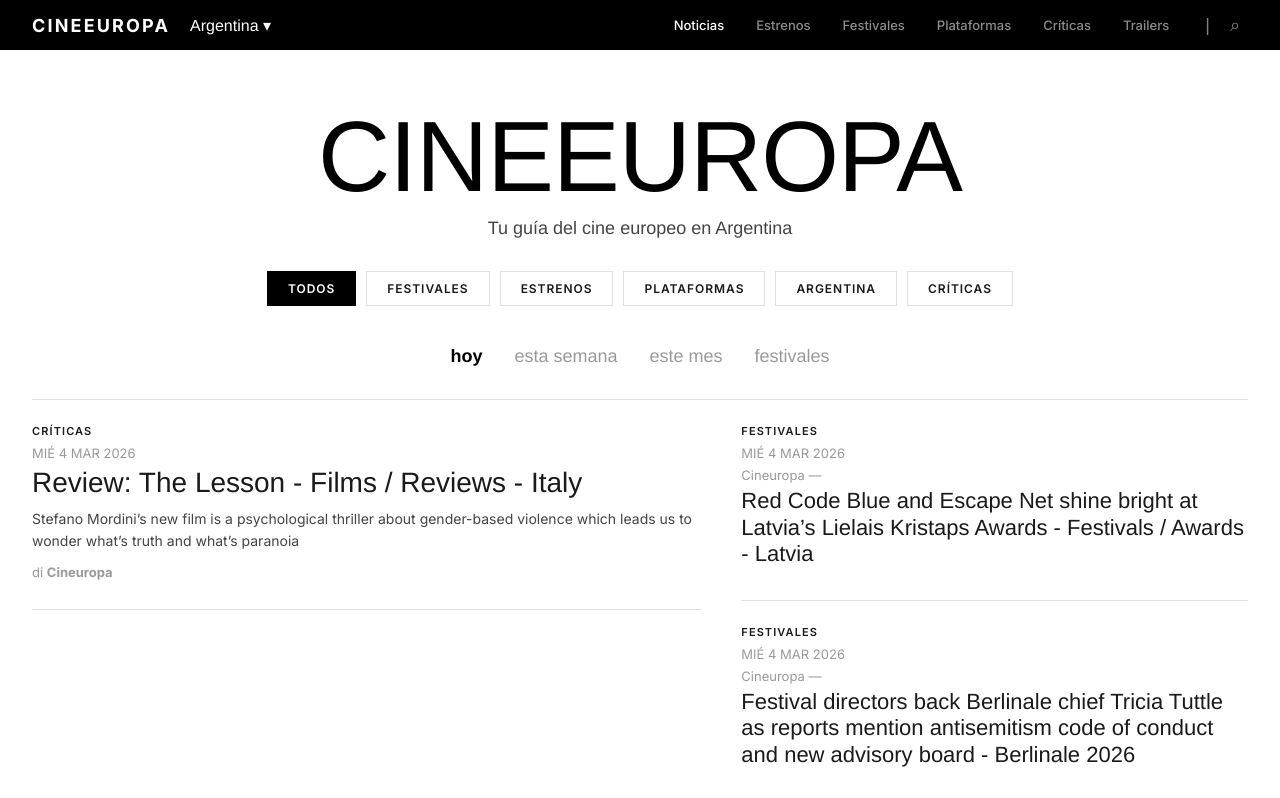
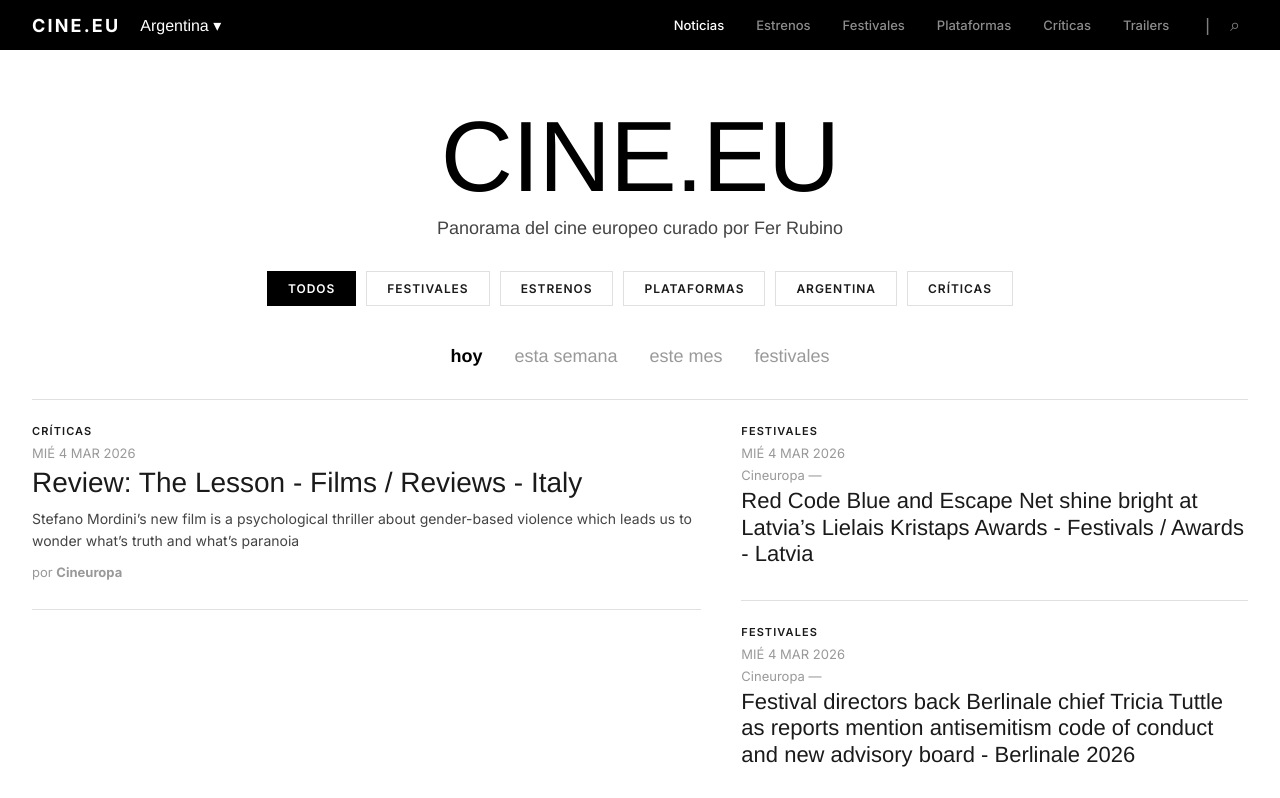
Before and after one commit to eltanorubino-bot/cineeuropa, a plain HTML site: page index.html in a window 1280 px wide. Shown: the top 798 px of the page. Drawn offline with Linux system fonts and the light colour scheme.

Commit message:
Add files via upload

```diff
--- a/index.html
+++ b/index.html
@@ -3,8 +3,8 @@
 <head>
 <meta charset="UTF-8">
 <meta name="viewport" content="width=device-width, initial-scale=1.0, maximum-scale=1.0, user-scalable=no">
-<title>CINEEUROPA — Cine Europeo en Argentina</title>
-<meta name="description" content="Panel de noticias de cine europeo en Argentina.">
+<title>CINE.EU — Panorama del cine europeo curado por Fer Rubino</title>
+<meta name="description" content="Panorama del cine europeo curado por Fer Rubino.">
 <meta name="theme-color" content="#000">
 <link rel="preconnect" href="https://fonts.googleapis.com">
 <link rel="preconnect" href="https://fonts.gstatic.com" crossorigin>
@@ -483,7 +483,7 @@
 <!-- HEADER -->
 <header class="header">
   <div class="header-inner">
-    <div class="logo" data-s="noticias">CINEEUROPA</div>
+    <div class="logo" data-s="noticias">CINE.EU</div>
     <span class="logo-city">Argentina ▾</span>
     <nav class="nav" id="desktopNav"></nav>
     <div class="header-right">
@@ -498,8 +498,8 @@
 
 <!-- HERO SECTION -->
 <div class="big-title" id="s-noticias">
-  <h1>Cineeuropa</h1>
-  <p>Tu guía del cine europeo en Argentina</p>
+  <h1>CINE.EU</h1>
+  <p>Panorama del cine europeo curado por Fer Rubino</p>
 </div>
 
 <!-- CATEGORY FILTER PILLS -->
@@ -590,8 +590,8 @@
 <footer class="footer">
   <div class="footer-inner">
     <div>
-      <div class="footer-brand">CINEEUROPA</div>
-      <div class="footer-copy">Tu guía del cine europeo en Argentina</div>
+      <div class="footer-brand">CINE.EU</div>
+      <div class="footer-copy">Panorama del cine europeo curado por Fer Rubino</div>
     </div>
     <div class="footer-sources">Fuentes: El Antepenúltimo Mohicano · A Sala Llena · Cineuropa · Otros Cines · Escribiendo Cine · Fotogramas · Kinotico</div>
   </div>
@@ -609,12 +609,12 @@
   {title:"D'A Barcelona 2026 suma a Lucrecia Martel, Hong Sangsoo y Valérie Donzelli",source:"Kinotico",date:"LUN 3 MAR 2026",venue:"D'A Film Festival — Barcelona",image:"https://images.unsplash.com/photo-1536440136628-849c177e76a1?w=800&q=80",cat:"FESTIVALES",excerpt:"122 films, 27 estrenos mundiales y 55 obras dirigidas por mujeres en la edición más ambiciosa del festival barcelonés.",url:"https://kinotico.es"},
   {title:"MUBI en marzo: Gianfranco Rosi y Jafar Panahi encabezan la cartelera",source:"Otros Cines",date:"LUN 3 MAR 2026",venue:"Plataforma",cat:"PLATAFORMAS",excerpt:"Pompeya: Bajo las Nubes y Fue solo un accidente. Ciclos de Verhoeven y Wiseman.",url:"https://otroscines.com",image:"https://images.unsplash.com/photo-1517604931442-7e0c8ed2963c?w=800&q=80"},
   {title:"Angela Schanelec y Brameshuber brillan en la competencia de Berlinale",source:"A Sala Llena",date:"SÁB 1 MAR 2026",venue:"Berlinale — Berlín",cat:"FESTIVALES",excerpt:"Schanelec y Brameshuber fueron destacadas como lo mejor de la sección oficial.",url:"https://asalallena.com.ar",image:"https://images.unsplash.com/photo-1594909122845-11baa439b7bf?w=800&q=80"},
-  {title:"Filmin en marzo: Valor sentimental, La voz de Hind y más",source:"Otros Cines",date:"VIE 28 FEB 2026",venue:"Plataforma",cat:"PLATAFORMAS",excerpt:"Cine político, documentales y cine de autor europeo llegan a la plataforma.",url:"https://otroscines.com"},
-  {title:"D'A 2026: Un Impulso Colectivo, el oasis del cine español independiente",source:"El Antepenúltimo Mohicano",date:"MIÉ 25 FEB 2026",venue:"D'A — Barcelona",cat:"FESTIVALES",excerpt:"Selección audaz de nuevas voces del cine español contemporáneo.",url:"https://elantepenultimomohicano.com"},
-  {title:"La Fiesta del Cine 2026 convocó a 430.000 personas en tres días",source:"Otros Cines",date:"MIÉ 26 FEB 2026",venue:"Argentina",cat:"ARGENTINA",excerpt:"La séptima edición con entradas a $4.000 fue un éxito masivo de convocatoria.",url:"https://otroscines.com"},
-  {title:"Todos los ganadores de los Actor Awards 2026",source:"Escribiendo Cine",date:"DOM 2 MAR 2026",venue:"Ceremonia",cat:"FESTIVALES",excerpt:"La ceremonia de premios reveló sus ganadores con sorpresas.",url:"https://escribiendocine.com"},
-  {title:"Oscar 2026: la ceremonia será el 15 de marzo en el Dolby Theatre",source:"Escribiendo Cine",date:"SÁB 1 MAR 2026",venue:"Los Ángeles",cat:"FESTIVALES",excerpt:"La Academia entregará los premios con varias películas europeas nominadas.",url:"https://escribiendocine.com"},
-  {title:"Werner Herzog, Petzold y Mumenthaler encabezan el D'A 2026",source:"El Antepenúltimo Mohicano",date:"JUE 20 FEB 2026",venue:"D'A — Barcelona",cat:"FESTIVALES",excerpt:"Grandes nombres del cine de autor europeo y latinoamericano.",url:"https://elantepenultimomohicano.com"},
+  {title:"Filmin en marzo: Valor sentimental, La voz de Hind y más",source:"Otros Cines",date:"VIE 28 FEB 2026",venue:"Plataforma",cat:"PLATAFORMAS",excerpt:"Cine político, documentales y cine de autor europeo llegan a la plataforma.",url:"https://otroscines.com",image:"https://images.unsplash.com/photo-1440404653325-ab127d49abc1?w=800&q=80"},
+  {title:"D'A 2026: Un Impulso Colectivo, el oasis del cine español independiente",source:"El Antepenúltimo Mohicano",date:"MIÉ 25 FEB 2026",venue:"D'A — Barcelona",cat:"FESTIVALES",excerpt:"Selección audaz de nuevas voces del cine español contemporáneo.",url:"https://elantepenultimomohicano.com",image:"https://images.unsplash.com/photo-1595769816263-9b910be24d5f?w=800&q=80"},
+  {title:"La Fiesta del Cine 2026 convocó a 430.000 personas en tres días",source:"Otros Cines",date:"MIÉ 26 FEB 2026",venue:"Argentina",cat:"ARGENTINA",excerpt:"La séptima edición con entradas a $4.000 fue un éxito masivo de convocatoria.",url:"https://otroscines.com",image:"https://images.unsplash.com/photo-1489599849927-2ee91cede3ba?w=800&q=80"},
+  {title:"Todos los ganadores de los Actor Awards 2026",source:"Escribiendo Cine",date:"DOM 2 MAR 2026",venue:"Ceremonia",cat:"FESTIVALES",excerpt:"La ceremonia de premios reveló sus ganadores con sorpresas.",url:"https://escribiendocine.com",image:"https://images.unsplash.com/photo-1598899134739-24c46f58b8c0?w=800&q=80"},
+  {title:"Oscar 2026: la ceremonia será el 15 de marzo en el Dolby Theatre",source:"Escribiendo Cine",date:"SÁB 1 MAR 2026",venue:"Los Ángeles",cat:"FESTIVALES",excerpt:"La Academia entregará los premios con varias películas europeas nominadas.",url:"https://escribiendocine.com",image:"https://images.unsplash.com/photo-1532635241-17e820acc59f?w=800&q=80"},
+  {title:"Werner Herzog, Petzold y Mumenthaler encabezan el D'A 2026",source:"El Antepenúltimo Mohicano",date:"JUE 20 FEB 2026",venue:"D'A — Barcelona",cat:"FESTIVALES",excerpt:"Grandes nombres del cine de autor europeo y latinoamericano.",url:"https://elantepenultimomohicano.com",image:"https://images.unsplash.com/photo-1460881680858-30d872d5b430?w=800&q=80"},
 ];
 
 let RELEASES = [
@@ -704,7 +704,7 @@
   if (date) bodyHTML += '<div class="av-meta">' + date + '</div>';
   if (venue) bodyHTML += '<div class="av-meta">' + venue + '</div>';
   bodyHTML += '<h1 class="av-title">' + title + '</h1>';
-  bodyHTML += '<div class="av-author">di <strong>' + source + '</strong></div>';
+  bodyHTML += '<div class="av-author">por <strong>' + source + '</strong></div>';
   if (image) bodyHTML += '<figure class="av-img"><img src="' + image + '" alt="" loading="lazy"><figcaption>' + title + '</figcaption></figure>';
   bodyHTML += '<div class="av-content">' + content + '</div>';
 
@@ -831,7 +831,7 @@
       '<h2 class="event-title">'+main.title+'</h2>' +
       (main.image ? '<div class="event-img"><img src="'+main.image+'" alt="" loading="lazy"></div>' : '') +
       '<p class="event-excerpt">'+main.excerpt+'</p>' +
-      '<div class="event-meta" style="margin-top:10px">di <strong>'+main.source+'</strong></div>' +
+      '<div class="event-meta" style="margin-top:10px">por <strong>'+main.source+'</strong></div>' +
     '</div>' +
   '</div>';
 
@@ -858,7 +858,7 @@
       (n.image ? '<div class="card-img"><img src="'+n.image+'" alt="" loading="lazy"></div>' : '') +
       '<h3>'+n.title+'</h3>' +
       (n.excerpt ? '<p class="card-excerpt">'+n.excerpt+'</p>' : '') +
-      '<div class="card-author">di <strong>'+n.source+'</strong></div>' +
+      '<div class="card-author">por <strong>'+n.source+'</strong></div>' +
     '</div>';
   }).join('');
 }
```
